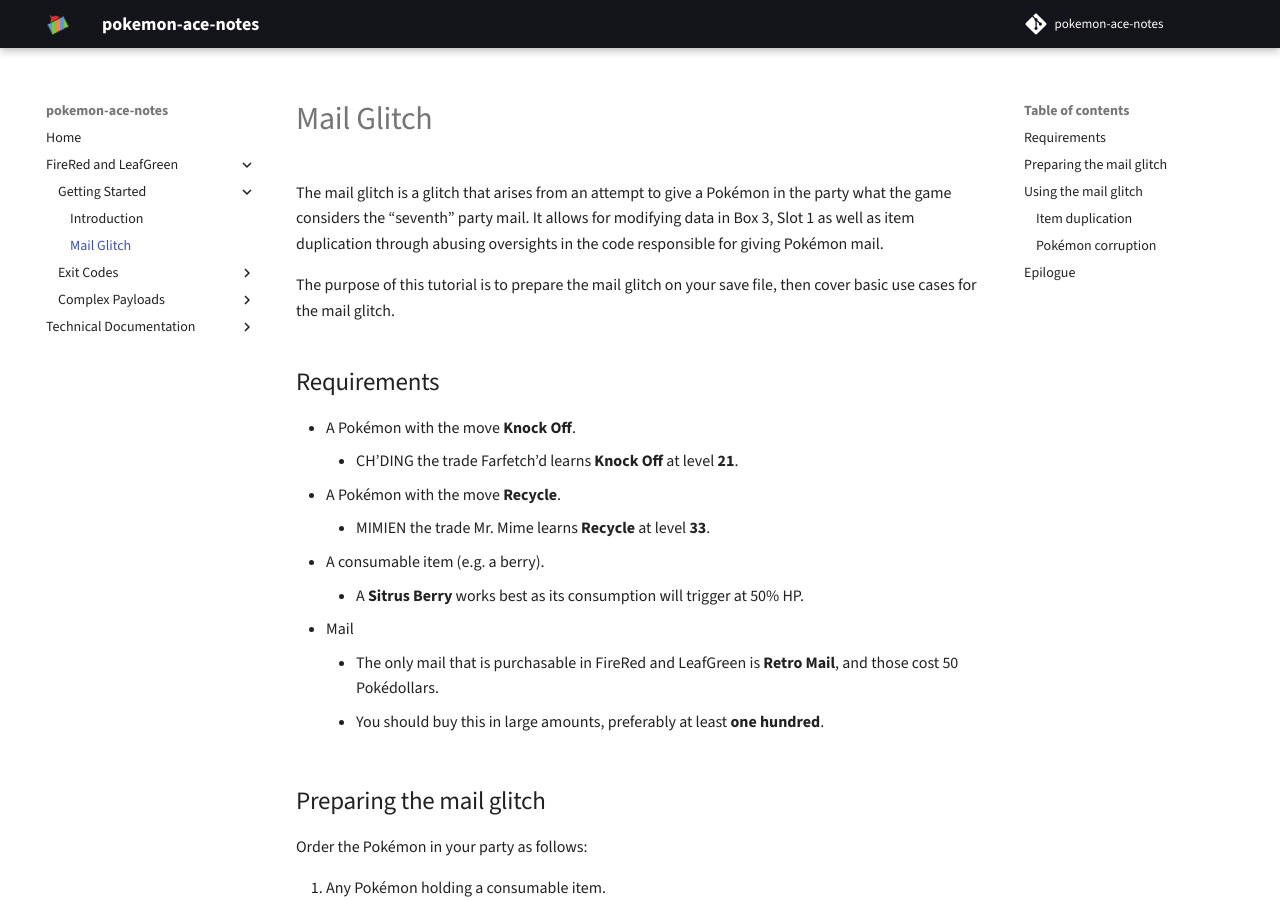
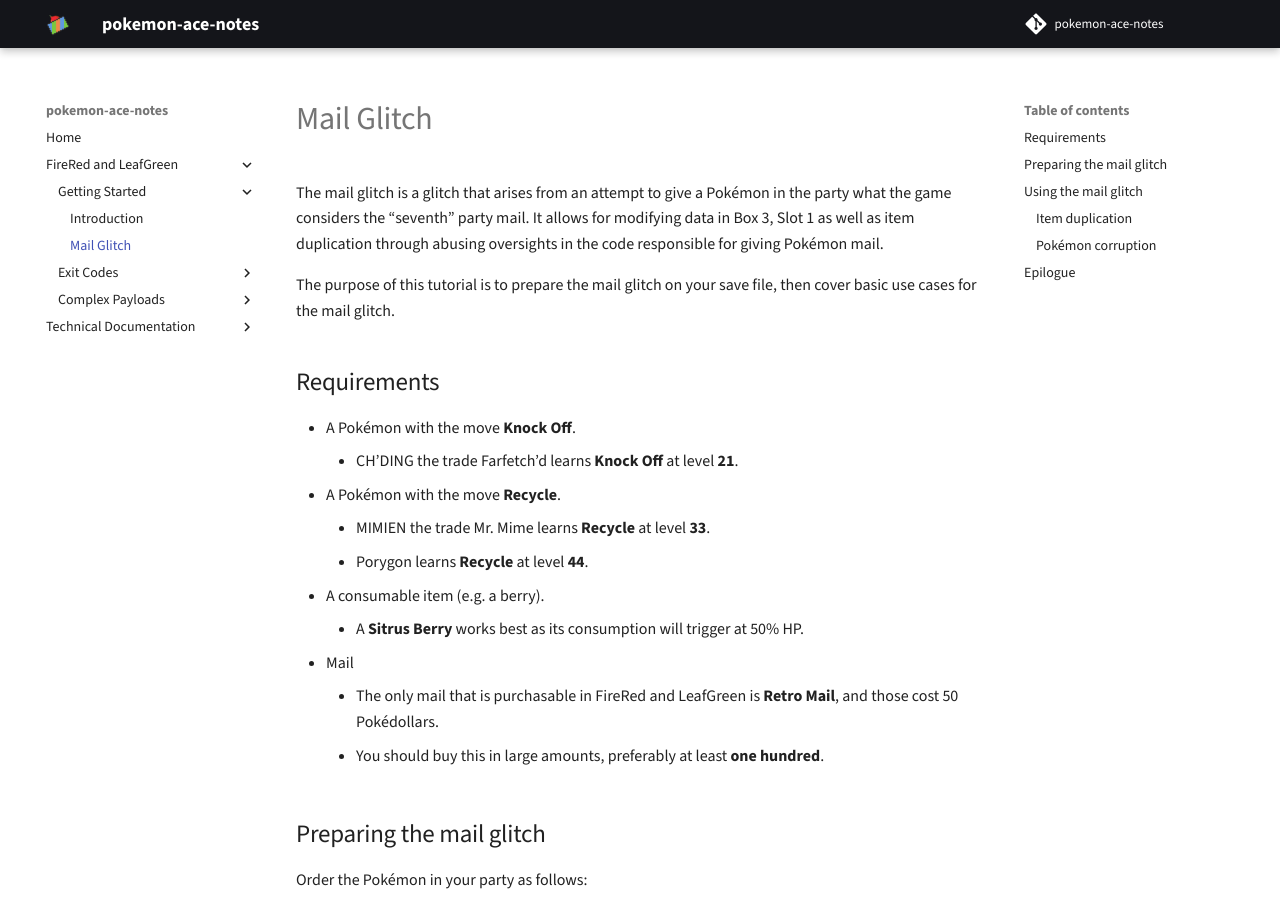
Before and after one commit to pomeg-letterbombers/pokemon-ace-notes, an MkDocs documentation site: the page built from docs/frlg/getting-started/mail-glitch.md, in a window 1280 px wide and 900 px high. Built offline with MkDocs 1.6.1 and Material for MkDocs 9.7.7, drawn with Linux system fonts in a browser that asks for light colours; comment, search, counter and statistics services are not loaded.

Commit message:
Update `mail-glitch.md`
Amend Recycle requirement  in the Mail Glitch article to also include Porygon as an option.

```diff
--- a/docs/frlg/getting-started/mail-glitch.md
+++ b/docs/frlg/getting-started/mail-glitch.md
@@ -12,6 +12,7 @@
     +   CH’DING the trade Farfetch’d learns **Knock Off** at level **21**.
 *   A Pokémon with the move **Recycle**.
     +   MIMIEN the trade Mr. Mime learns **Recycle** at level **33**.
+    +   Porygon learns **Recycle** at level **44**.
 *   A consumable item (e.g. a berry).
     +   A **Sitrus Berry** works best as its consumption will trigger at 50% HP.
 *   Mail
```
